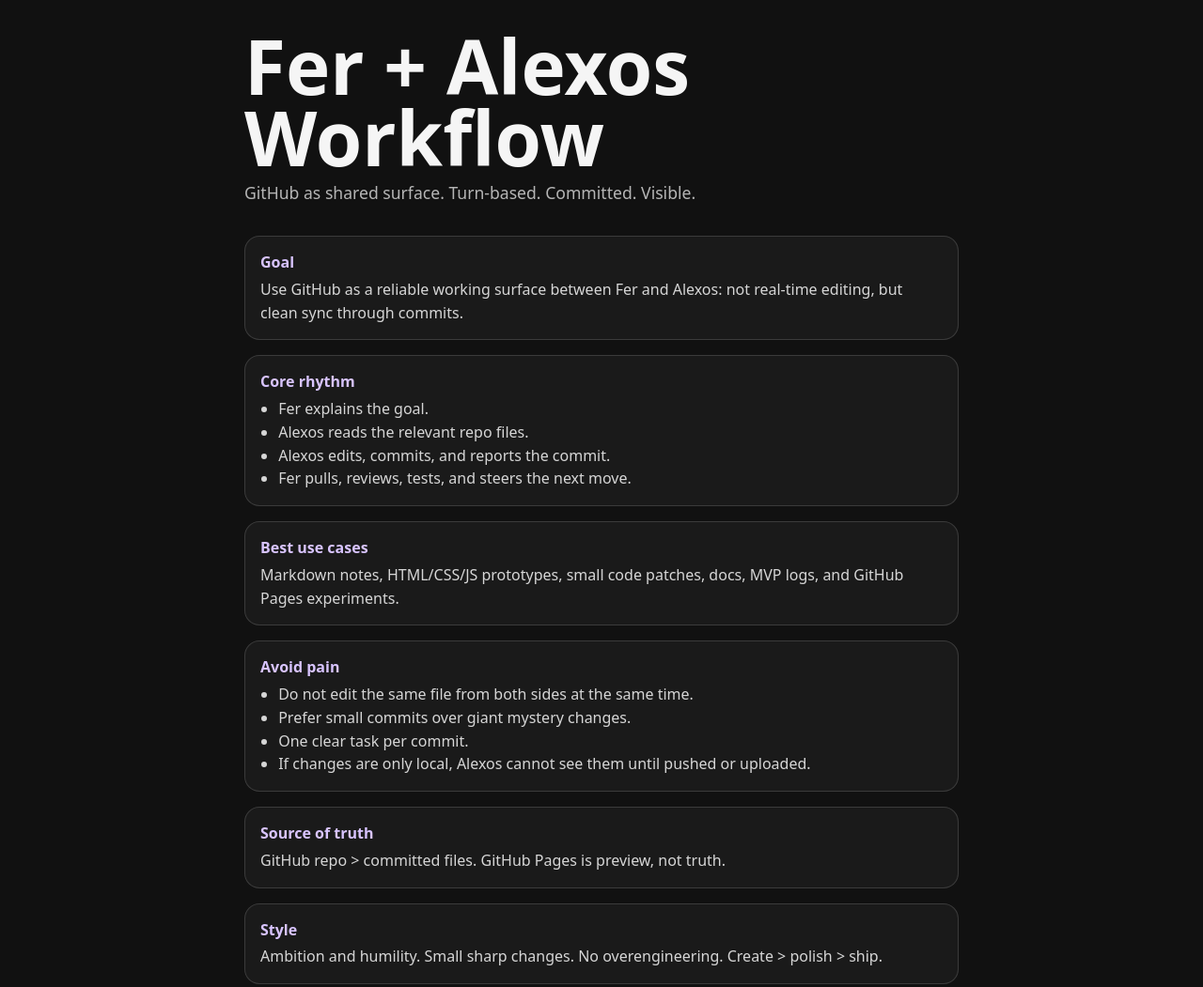
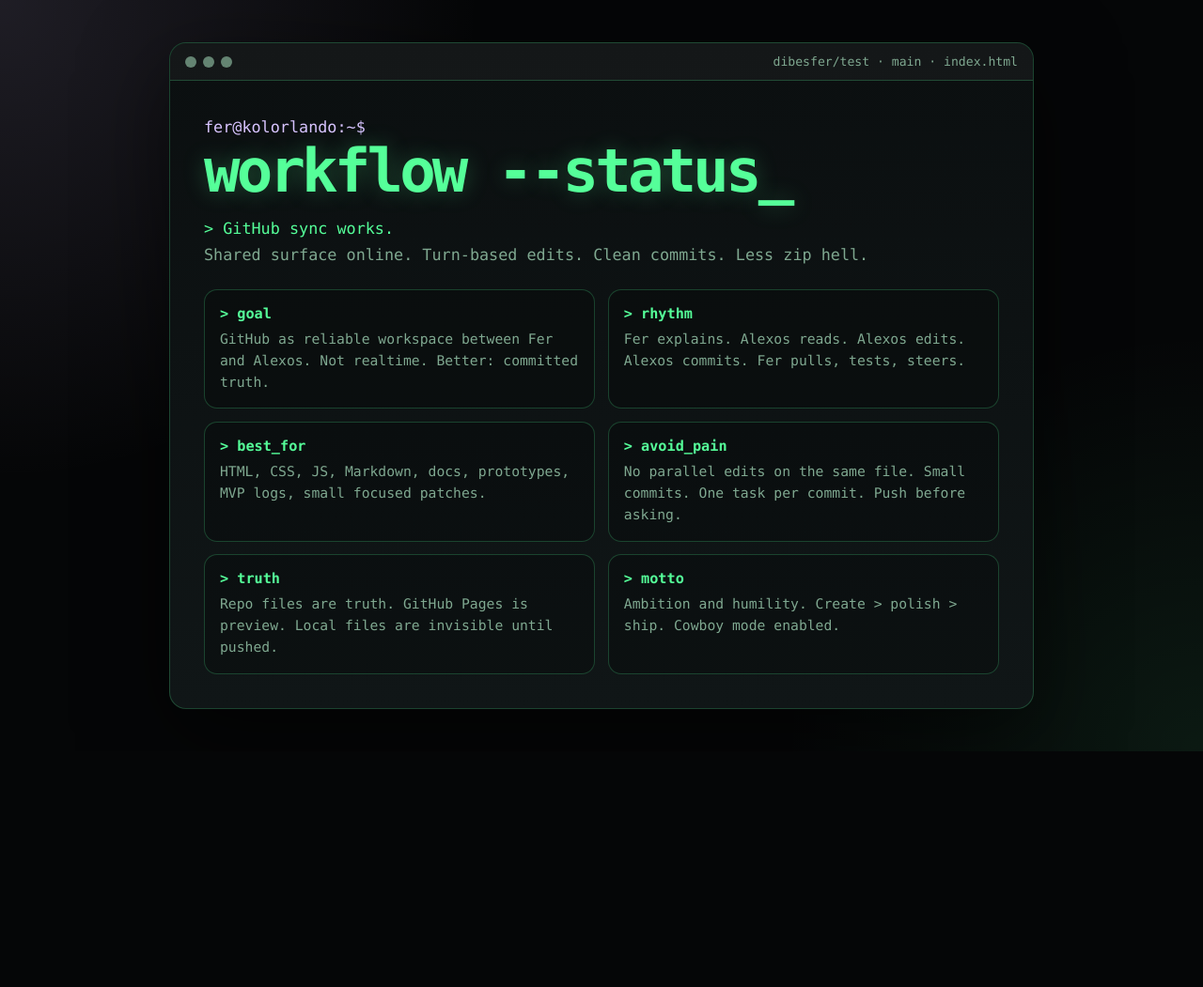
Before and after one commit to dibesfer/test, a plain HTML site: page index.html in a window 1280 px wide. Shown: the whole page at 94% size. After the commit the page ends 800 px from the top, so only its background shows below. Drawn offline with Linux system fonts and the light colour scheme.

Commit message:
Make index page console styled

```diff
--- a/index.html
+++ b/index.html
@@ -3,120 +3,205 @@
 <head>
   <meta charset="utf-8">
   <meta name="viewport" content="width=device-width, initial-scale=1">
-  <title>Fer + Alexos Workflow</title>
+  <title>Fer + Alexos Console</title>
   <style>
+    :root {
+      color-scheme: dark;
+      --bg: #050607;
+      --panel: #0b0f10;
+      --panel-2: #101617;
+      --text: #d7ffe4;
+      --muted: #7fa890;
+      --accent: #55ff99;
+      --purple: #d8c4ff;
+      --line: rgba(85, 255, 153, 0.22);
+    }
+
+    * {
+      box-sizing: border-box;
+    }
+
     html, body {
       margin: 0;
       min-height: 100%;
-      font-family: system-ui, sans-serif;
-      background: #111;
-      color: #f5f5f5;
+      background:
+        radial-gradient(circle at top left, rgba(216, 196, 255, 0.12), transparent 32rem),
+        radial-gradient(circle at bottom right, rgba(85, 255, 153, 0.08), transparent 28rem),
+        var(--bg);
+      color: var(--text);
+      font-family: ui-monospace, SFMono-Regular, Menlo, Monaco, Consolas, "Liberation Mono", monospace;
     }
 
     body {
       min-height: 100vh;
       display: grid;
       place-items: center;
-      padding: 2rem;
-      box-sizing: border-box;
+      padding: 1.25rem;
+    }
+
+    .terminal {
+      width: min(920px, 100%);
+      border: 1px solid var(--line);
+      border-radius: 18px;
+      background: linear-gradient(180deg, var(--panel), var(--panel-2));
+      box-shadow: 0 28px 90px rgba(0, 0, 0, 0.55);
+      overflow: hidden;
+    }
+
+    .topbar {
+      display: flex;
+      align-items: center;
+      justify-content: space-between;
+      gap: 1rem;
+      padding: 0.75rem 1rem;
+      border-bottom: 1px solid var(--line);
+      background: rgba(255, 255, 255, 0.035);
+      color: var(--muted);
+      font-size: 0.82rem;
+    }
+
+    .dots {
+      display: flex;
+      gap: 0.45rem;
+    }
+
+    .dot {
+      width: 0.75rem;
+      height: 0.75rem;
+      border-radius: 999px;
+      background: var(--muted);
+      opacity: 0.75;
     }
 
     main {
-      width: min(760px, 100%);
+      padding: clamp(1rem, 4vw, 2.25rem);
     }
 
     h1 {
-      margin: 0 0 0.5rem;
-      font-size: clamp(2.2rem, 8vw, 5rem);
-      line-height: 0.95;
+      margin: 0 0 1rem;
+      color: var(--accent);
+      font-size: clamp(1.7rem, 6vw, 4rem);
+      line-height: 1;
+      letter-spacing: -0.06em;
+      text-shadow: 0 0 24px rgba(85, 255, 153, 0.28);
     }
 
-    .subtitle {
-      margin: 0 0 2rem;
-      opacity: 0.72;
-      font-size: 1.1rem;
+    .prompt,
+    .command,
+    .output {
+      margin: 0;
+      line-height: 1.65;
+      font-size: clamp(0.92rem, 2.5vw, 1.05rem);
     }
 
-    section {
-      display: grid;
-      gap: 1rem;
+    .prompt {
+      color: var(--purple);
     }
 
-    article {
-      border: 1px solid rgba(255, 255, 255, 0.14);
-      border-radius: 1rem;
-      padding: 1rem;
-      background: rgba(255, 255, 255, 0.04);
+    .command {
+      color: var(--accent);
     }
 
-    h2 {
-      margin: 0 0 0.35rem;
-      font-size: 1rem;
-      color: #d8c4ff;
+    .output {
+      color: var(--muted);
+      margin-bottom: 1rem;
     }
 
-    p, li {
-      line-height: 1.55;
+    .grid {
+      display: grid;
+      grid-template-columns: repeat(2, minmax(0, 1fr));
+      gap: 0.85rem;
+      margin-top: 1.4rem;
     }
 
-    p {
-      margin: 0;
-      opacity: 0.86;
+    .card {
+      border: 1px solid var(--line);
+      border-radius: 14px;
+      padding: 1rem;
+      background: rgba(0, 0, 0, 0.22);
     }
 
-    ul {
+    .card h2 {
+      margin: 0 0 0.45rem;
+      color: var(--accent);
+      font-size: 0.95rem;
+      font-weight: 700;
+    }
+
+    .card p {
       margin: 0;
-      padding-left: 1.2rem;
-      opacity: 0.86;
+      color: var(--muted);
+      line-height: 1.55;
+      font-size: 0.92rem;
+    }
+
+    .cursor::after {
+      content: "_";
+      display: inline-block;
+      color: var(--accent);
+      animation: blink 1s steps(1) infinite;
+    }
+
+    @keyframes blink {
+      50% { opacity: 0; }
+    }
+
+    @media (max-width: 680px) {
+      .grid {
+        grid-template-columns: 1fr;
+      }
     }
   </style>
 </head>
 <body>
+  <div class="terminal">
+    <div class="topbar">
+      <div class="dots" aria-hidden="true">
+        <span class="dot"></span>
+        <span class="dot"></span>
+        <span class="dot"></span>
+      </div>
+      <span>dibesfer/test · main · index.html</span>
+    </div>
+
     <main>
-    <h1>Fer + Alexos Workflow</h1>
-    <p class="subtitle">GitHub as shared surface. Turn-based. Committed. Visible.</p>
+      <p class="prompt">fer@kolorlando:~$</p>
+      <h1 class="cursor">workflow --status</h1>
+      <p class="command">&gt; GitHub sync works.</p>
+      <p class="output">Shared surface online. Turn-based edits. Clean commits. Less zip hell.</p>
 
-    <section>
-      <article>
-        <h2>Goal</h2>
-        <p>Use GitHub as a reliable working surface between Fer and Alexos: not real-time editing, but clean sync through commits.</p>
+      <div class="grid">
+        <article class="card">
+          <h2>&gt; goal</h2>
+          <p>GitHub as reliable workspace between Fer and Alexos. Not realtime. Better: committed truth.</p>
         </article>
 
-      <article>
-        <h2>Core rhythm</h2>
-        <ul>
-          <li>Fer explains the goal.</li>
-          <li>Alexos reads the relevant repo files.</li>
-          <li>Alexos edits, commits, and reports the commit.</li>
-          <li>Fer pulls, reviews, tests, and steers the next move.</li>
-        </ul>
+        <article class="card">
+          <h2>&gt; rhythm</h2>
+          <p>Fer explains. Alexos reads. Alexos edits. Alexos commits. Fer pulls, tests, steers.</p>
         </article>
 
-      <article>
-        <h2>Best use cases</h2>
-        <p>Markdown notes, HTML/CSS/JS prototypes, small code patches, docs, MVP logs, and GitHub Pages experiments.</p>
+        <article class="card">
+          <h2>&gt; best_for</h2>
+          <p>HTML, CSS, JS, Markdown, docs, prototypes, MVP logs, small focused patches.</p>
         </article>
 
-      <article>
-        <h2>Avoid pain</h2>
-        <ul>
-          <li>Do not edit the same file from both sides at the same time.</li>
-          <li>Prefer small commits over giant mystery changes.</li>
-          <li>One clear task per commit.</li>
-          <li>If changes are only local, Alexos cannot see them until pushed or uploaded.</li>
-        </ul>
+        <article class="card">
+          <h2>&gt; avoid_pain</h2>
+          <p>No parallel edits on the same file. Small commits. One task per commit. Push before asking.</p>
         </article>
 
-      <article>
-        <h2>Source of truth</h2>
-        <p>GitHub repo &gt; committed files. GitHub Pages is preview, not truth.</p>
+        <article class="card">
+          <h2>&gt; truth</h2>
+          <p>Repo files are truth. GitHub Pages is preview. Local files are invisible until pushed.</p>
         </article>
 
-      <article>
-        <h2>Style</h2>
-        <p>Ambition and humility. Small sharp changes. No overengineering. Create &gt; polish &gt; ship.</p>
+        <article class="card">
+          <h2>&gt; motto</h2>
+          <p>Ambition and humility. Create &gt; polish &gt; ship. Cowboy mode enabled.</p>
         </article>
-    </section>
+      </div>
     </main>
+  </div>
 </body>
 </html>
```
Lines whose indentation alone changed are shown as unchanged.
